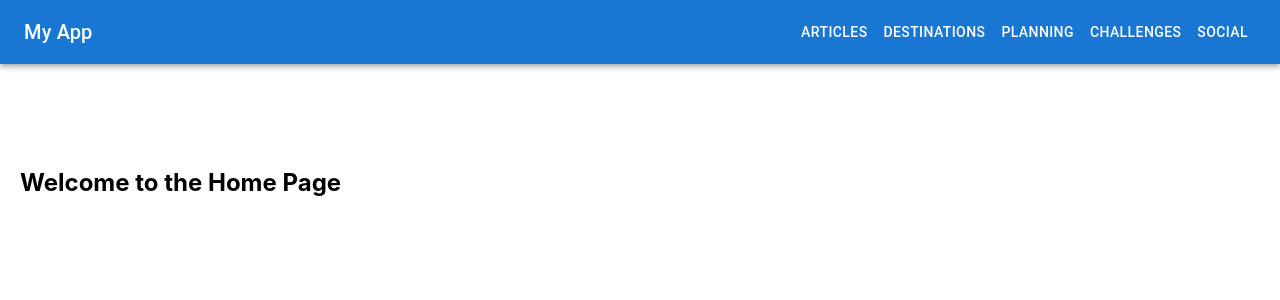
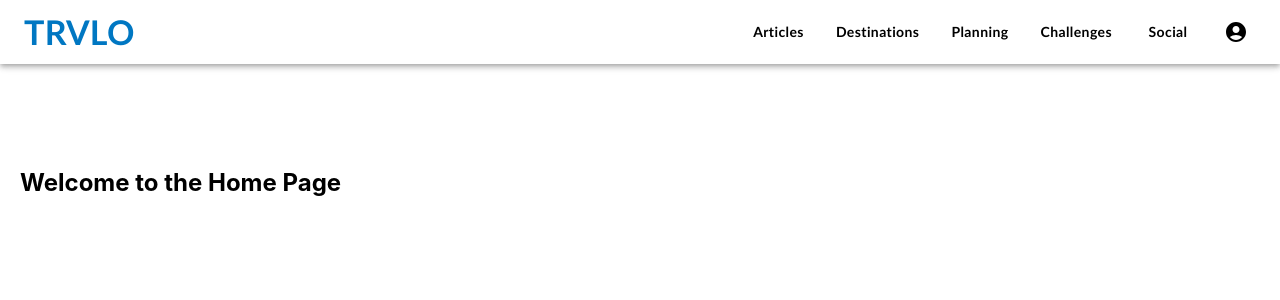
Before and after one commit to aemoein/Travelio, a React (Create React App) app in the folder frontend_react/: page / in a window 1280 px wide. Shown: the top 300 px of the page. Built offline with nearby package versions, Linux system fonts and the light colour scheme.

Commit message:
Updates to Navbar Component
Updates to the UI of the navbar component as a initial template for the react component

```diff
--- a/frontend_react/package.json
+++ b/frontend_react/package.json
@@ -5,6 +5,7 @@
   "dependencies": {
     "@emotion/react": "^11.11.4",
     "@emotion/styled": "^11.11.0",
+    "@mui/icons-material": "^5.15.13",
     "@mui/material": "^5.15.13",
     "@testing-library/jest-dom": "^5.17.0",
     "@testing-library/react": "^13.4.0",
--- a/frontend_react/src/Components/Navbar/Navbar.jsx
+++ b/frontend_react/src/Components/Navbar/Navbar.jsx
@@ -1,5 +1,14 @@
 import React, { useState } from 'react';
-import { AppBar, Toolbar, Typography, Button, Menu, MenuItem } from '@mui/material';
+import {
+  AppBar,
+  Toolbar,
+  Typography,
+  Button,
+  Menu,
+  MenuItem,
+  IconButton,
+} from '@mui/material';
+import { AccountCircle } from '@mui/icons-material';
 
 const Navbar = () => {
   const [anchorEl, setAnchorEl] = useState(null);
@@ -13,28 +22,68 @@ const Navbar = () => {
   };
 
   return (
-    <AppBar position="static">
+    <AppBar position="static" sx={{ backgroundColor: '#fff' }}>
       <Toolbar>
-        <Typography variant="h6" style={{ flexGrow: 1 }}>
-          My App
+        <Typography variant="h4" sx={{ flexGrow: 1, fontWeight: 'bold', color: '#0077C2', fontFamily: 'Trebuchet MS' }}>
+          TRVLO
         </Typography>
-        <Button color="inherit" onClick={handleMenuOpen}>
+        <Button
+          color="inherit"
+          onClick={handleMenuOpen}
+          sx={{  fontWeight: 'bold', fontFamily: 'Trebuchet MS', marginRight: 2, borderRadius: 2, color: '#000', '&:hover': { color: '#0077C2' }, textTransform: 'none' }}
+        >
           Articles
         </Button>
         <Menu
           anchorEl={anchorEl}
-          open={Boolean(anchorEl)}
+          open={!!anchorEl}
           onClose={handleMenuClose}
+          elevation={0}
+          getContentAnchorEl={null}
+          anchorOrigin={{
+            vertical: 'bottom',
+            horizontal: 'left',
+          }}
+          transformOrigin={{
+            vertical: 'top',
+            horizontal: 'left',
+          }}
+          PaperProps={{
+            sx: {
+              borderRadius: 2,
+              marginTop: '8px',
+              backgroundColor: '#fff',
+              color: '#000',
+              '& .MuiMenuItem-root': {
+                fontWeight: 'bold',
+                '&:hover': {
+                  backgroundColor: '#0077C2',
+                  color: '#fff',
+                },
+             },
+            },
+          }}
         >
           <MenuItem onClick={handleMenuClose}>Article 1</MenuItem>
           <MenuItem onClick={handleMenuClose}>Article 2</MenuItem>
           <MenuItem onClick={handleMenuClose}>Article 3</MenuItem>
           <MenuItem onClick={handleMenuClose}>More Articles</MenuItem>
         </Menu>
-        <Button color="inherit">Destinations</Button>
-        <Button color="inherit">Planning</Button>
-        <Button color="inherit">Challenges</Button>
-        <Button color="inherit">Social</Button>
+        <Button color="inherit" sx={{ fontWeight: 'bold', fontFamily: 'Trebuchet MS', marginRight: 2, color: '#000', '&:hover': { color: '#0077C2' }, textTransform: 'none' }}>
+          Destinations
+        </Button>
+        <Button color="inherit" sx={{ fontWeight: 'bold', fontFamily: 'Trebuchet MS', marginRight: 2, color: '#000', '&:hover': { color: '#0077C2' }, textTransform: 'none' }}>
+          Planning
+        </Button>
+        <Button color="inherit" sx={{ fontWeight: 'bold', fontFamily: 'Trebuchet MS', marginRight: 2, color: '#000', '&:hover': { color: '#0077C2' }, textTransform: 'none' }}>
+          Challenges
+        </Button>
+        <Button color="inherit" sx={{ fontWeight: 'bold', fontFamily: 'Trebuchet MS', marginRight: 2, color: '#000', '&:hover': { color: '#0077C2' }, textTransform: 'none' }}>
+          Social
+        </Button>
+        <IconButton color="inherit" sx={{ marginLeft: 'auto' }} aria-label="account of current user">
+          <AccountCircle sx={{ color: '#000' }} />
+        </IconButton>
       </Toolbar>
     </AppBar>
   );
```
Also changed, not shown: 1 other file (tests, documents, lock files or other folders).
